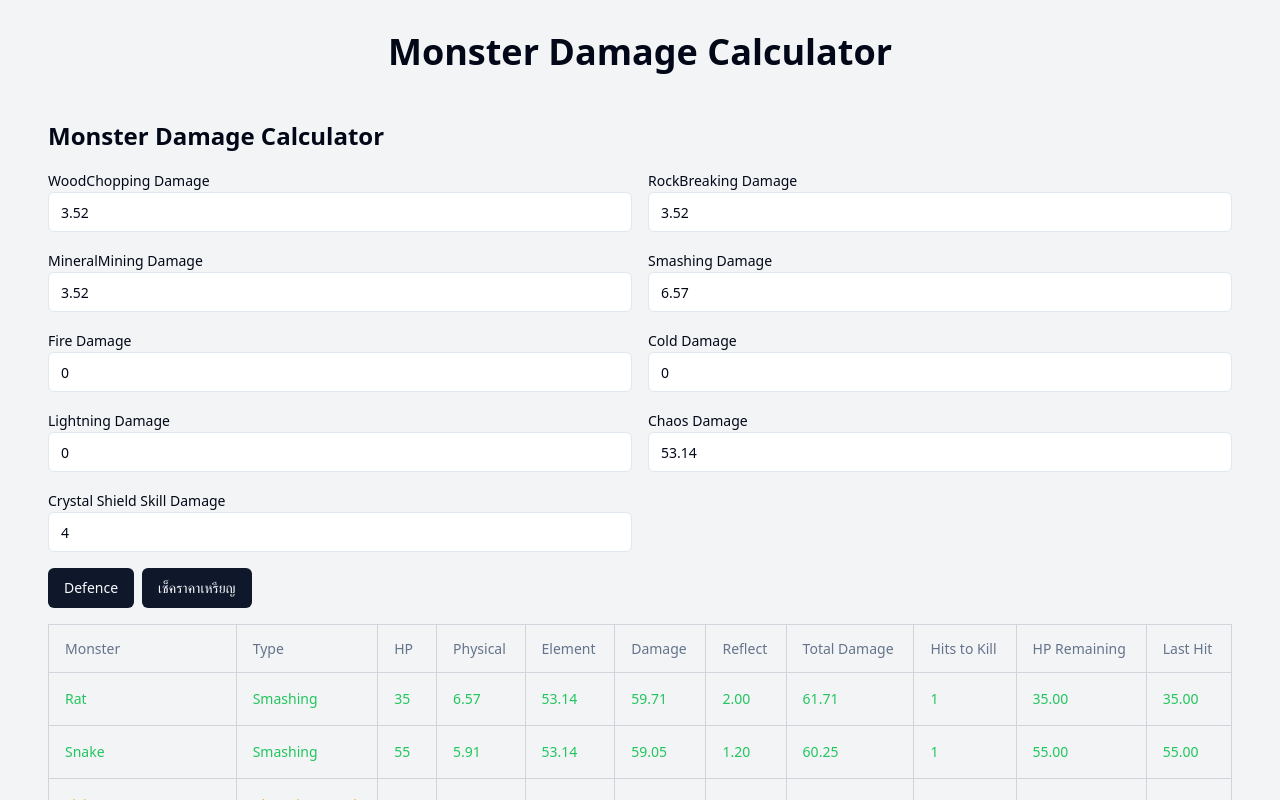
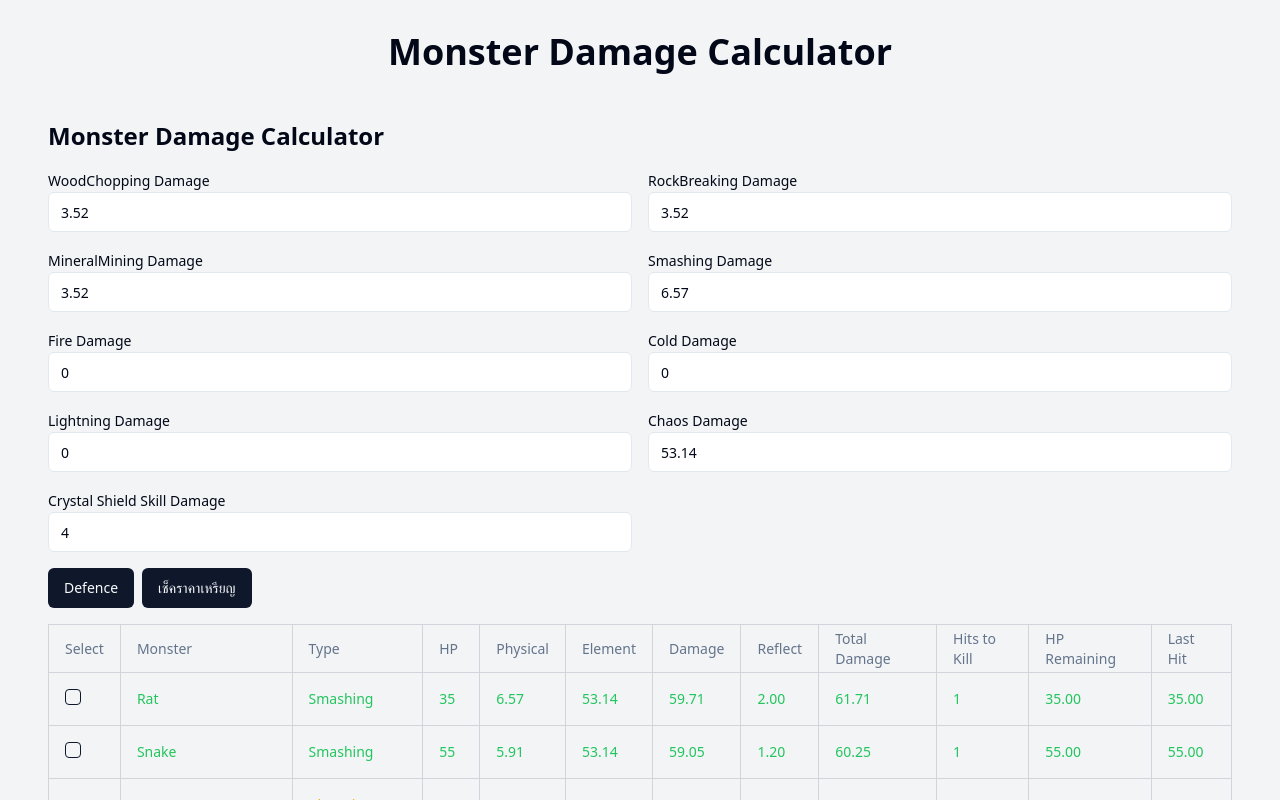
Before and after one commit to bensoro2/monster-math-magic-02, a React (Vite) app: page / in a window 1280 px wide. Shown: the top 800 px of the page. Built offline with nearby package versions, Linux system fonts and the light colour scheme.

Commit message:
Add checkbox for monster selection
Implement a checkbox component in the Monster Damage Calculator to allow users to select monsters. This feature enhances user interaction by enabling the selection of specific monsters for damage calculations.
[skip gpt_engineer]

```diff
--- a/src/components/MonsterDamageCalculator.jsx
+++ b/src/components/MonsterDamageCalculator.jsx
@@ -9,6 +9,7 @@ import {
 } from "@/components/ui/table";
 import { Input } from "@/components/ui/input";
 import { Label } from "@/components/ui/label";
+import { Checkbox } from "@/components/ui/checkbox";
 import CalculatorButtons from './CalculatorButtons';
 import { monsters } from '../data/monsterData';
 import { calculateDamage } from '../utils/damageCalculator';
@@ -30,6 +31,8 @@ const MonsterDamageCalculator = () => {
     crystalShieldSkillDamage: 4
   });
 
+  const [checkedMonsters, setCheckedMonsters] = useState({});
+
   const handleStatChange = (category, type, value) => {
     setPlayerStats(prevStats => ({
       ...prevStats,
@@ -37,6 +40,13 @@ const MonsterDamageCalculator = () => {
         ...prevStats[category],
         [type]: parseFloat(value) || 0
       }
+    }));
+  };
+
+  const handleMonsterCheck = (monsterName) => {
+    setCheckedMonsters(prev => ({
+      ...prev,
+      [monsterName]: !prev[monsterName]
     }));
   };
 
@@ -86,6 +96,7 @@ const MonsterDamageCalculator = () => {
       <Table className="border-collapse">
         <TableHeader>
           <TableRow>
+            <TableHead className="border border-gray-300">Select</TableHead>
             <TableHead className="border border-gray-300">Monster</TableHead>
             <TableHead className="border border-gray-300">Type</TableHead>
             <TableHead className="border border-gray-300">HP</TableHead>
@@ -105,6 +116,12 @@ const MonsterDamageCalculator = () => {
             const colorClass = getHitsToKillColor(damageStats.hitsToKill);
             return (
               <TableRow key={monster.name}>
+                <TableCell className="border border-gray-300">
+                  <Checkbox
+                    checked={checkedMonsters[monster.name] || false}
+                    onCheckedChange={() => handleMonsterCheck(monster.name)}
+                  />
+                </TableCell>
                 <TableCell className={`border border-gray-300 ${colorClass}`}>
                   {monster.name}
                 </TableCell>
```
